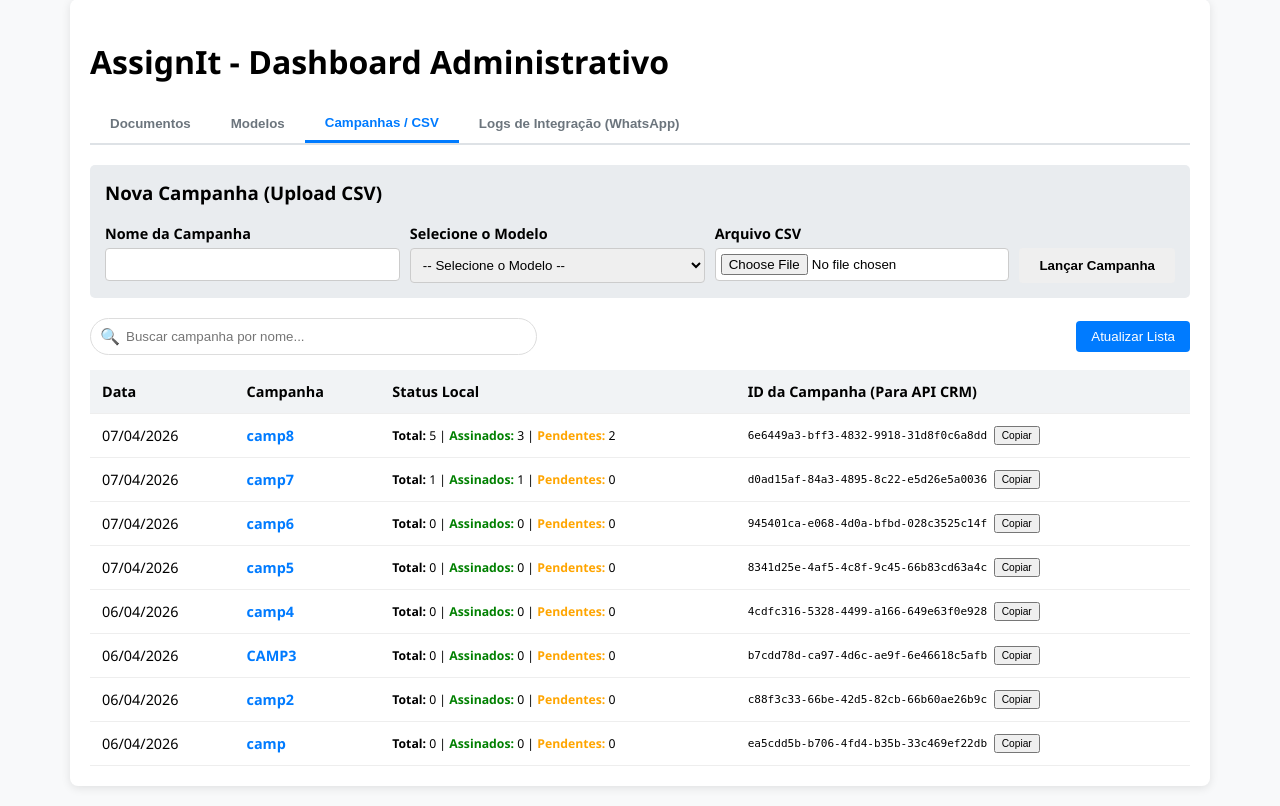
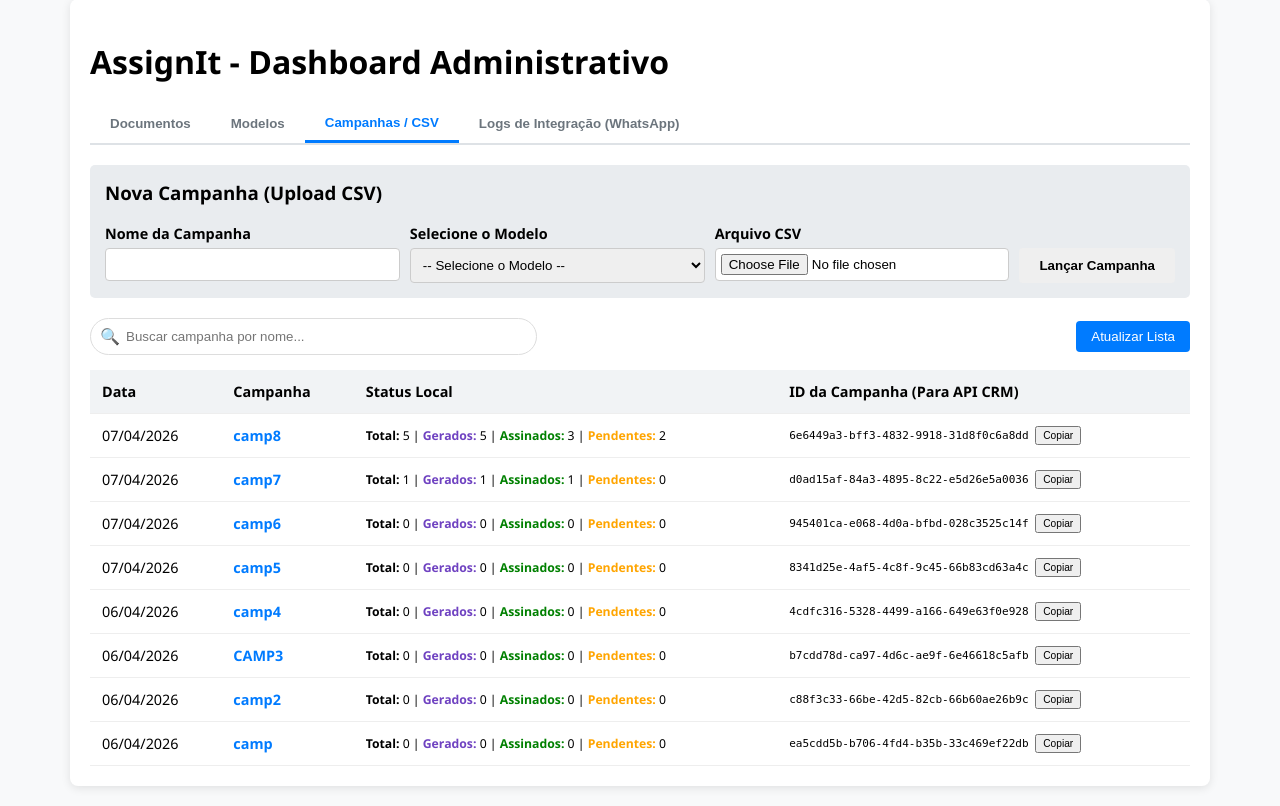
Before and after one commit to jefersoncoop/assignit, a Flask app: page /admin in a window 1280 px wide, after a click on "Campanhas / CSV". Shown: the part 21-827 px from the top of the page. Run offline with Flask 3, Linux system fonts and the light colour scheme.

Commit message:
bugfixv3

```diff
--- a/app.py
+++ b/app.py
@@ -642,12 +642,14 @@ def listar_campanhas():
     for c in campanhas:
         docs_query = Documento.query.filter_by(campanha_id=c.id)
         total = docs_query.count()
-        # Para otimizar, só contamos assinados se não for pesado demais ou em lote
         assinados = docs_query.filter_by(status='signed').count()
+        # Documentos "gerados" são aqueles que NÃO estão mais em fila de geração
+        gerados = docs_query.filter(~Documento.status.in_(['generating', 'processing', 'error_generating'])).count()
 
         d = c.to_dict()
         d['total_docs'] = total
         d['docs_assinados'] = assinados
+        d['docs_gerados'] = gerados
         d['docs_pendentes'] = total - assinados
         res.append(d)
     return jsonify(res)
@@ -926,6 +928,7 @@ def exportar_relatorio_campanha(campanha_id):
 @basic_auth.required
 def listar_docs_campanha(campanha_id):
     q = request.args.get('q', '')
+    status_filter = request.args.get('status', '')
     page = request.args.get('page', 1, type=int)
     per_page = request.args.get('per_page', 50, type=int)
 
@@ -935,8 +938,18 @@ def listar_docs_campanha(campanha_id):
             Documento.signer_name.ilike(f"%{q}%"),
             Documento.signer_cpf.ilike(f"%{q}%")
         ))
+    if status_filter:
+        if status_filter == 'ready':
+            # Alias para documentos que já saíram da fila de geração
+            query = query.filter(~Documento.status.in_(['generating', 'processing', 'error_generating']))
+        else:
+            query = query.filter_by(status=status_filter)
 
     pagination = query.order_by(Documento.created_at.desc()).paginate(page=page, per_page=per_page, error_out=False)
+
+    # Adicionalmente, calculamos o progresso total para o cabeçalho
+    total_docs = Documento.query.filter_by(campanha_id=campanha_id).count()
+    gerados = Documento.query.filter_by(campanha_id=campanha_id).filter(~Documento.status.in_(['generating', 'processing', 'error_generating'])).count()
 
     res = []
     for d in pagination.items:
@@ -948,7 +961,11 @@ def listar_docs_campanha(campanha_id):
         "items": res,
         "total": pagination.total,
         "pages": pagination.pages,
-        "current_page": pagination.page
+        "current_page": pagination.page,
+        "stats": {
+            "total_campanha": total_docs,
+            "gerados": gerados
+        }
     })
 
 @app.route('/api/admin/campanhas/resend/<request_id>', methods=['POST'])
--- a/templates/admin.html
+++ b/templates/admin.html
@@ -164,13 +164,25 @@
         <h2 id="modalCampanhaTitle" style="margin-top:0; color: #333; border-bottom: 2px solid #007bff; padding-bottom: 10px;">Gerenciar Campanha</h2>
 
         <div style="display: flex; gap: 15px; margin-bottom: 20px; align-items: center; background: #f0f7ff; padding: 15px; border-radius: 8px;">
-            <div style="flex: 1; position: relative;">
+            <div style="flex: 2; position: relative;">
                 <span style="position: absolute; left: 10px; top: 50%; transform: translateY(-50%); color: #666;">🔍</span>
                 <input type="text" id="inputSearchDocs" placeholder="Filtrar por nome ou CPF..."
                        style="width: 100%; padding: 10px 10px 10px 35px; border: 1px solid #007bff; border-radius: 8px; outline: none;"
                        onkeyup="debounceFetchDocs()">
             </div>
-            <div id="paginationSummary" style="font-size: 0.9em; font-weight: bold; color: #007bff;">Carregando métricas...</div>
+            <div style="flex: 1;">
+                <select id="selectFilterStatus" onchange="currentCampPage=1; renderDocsTable()"
+                        style="width: 100%; padding: 10px; border: 1px solid #007bff; border-radius: 8px; background: white; outline: none; cursor: pointer;">
+                    <option value="">Todos os Status</option>
+                    <option value="ready">✅ Gerados (Prontos)</option>
+                    <option value="generating">⏳ Pendentes de PDF</option>
+                    <option value="processing">⚙️ Em Processamento</option>
+                    <option value="signed">✍️ Assinados</option>
+                    <option value="pending">📄 Aguardando Assinatura</option>
+                    <option value="error_generating">❌ Erro na Geração</option>
+                </select>
+            </div>
+            <div id="paginationSummary" style="flex: 1; font-size: 0.85em; font-weight: bold; color: #007bff; text-align: right;">Carregando métricas...</div>
         </div>
         <div style="background: #f8f9fa; padding: 18px; border-radius: 10px; margin-bottom: 20px; border: 1px solid #dee2e6;">
             <h4 style="margin-top:0; color: #444;">+ Adicionar Assinante Manual</h4>
@@ -355,6 +367,7 @@
                     <td>
                         <div style="font-size: 0.85em;">
                             <b>Total:</b> ${c.total_docs} |
+                            <b style="color: #6f42c1;">Gerados:</b> ${c.docs_gerados} |
                             <b style="color: green;">Assinados:</b> ${c.docs_assinados} |
                             <b style="color: orange;">Pendentes:</b> ${c.docs_pendentes}
                         </div>
@@ -454,27 +467,38 @@
 
     async function renderDocsTable() {
         const q = document.getElementById('inputSearchDocs').value.trim();
+        const status = document.getElementById('selectFilterStatus').value;
         const tbody = document.querySelector('#tableCampanhaDocs tbody');
         tbody.innerHTML = '<tr><td colspan="6" style="text-align:center;">🔍 Buscando...</td></tr>';
 
         try {
-            const res = await fetch(`/api/admin/campanhas/${currentCampId}/docs?page=${currentCampPage}&q=${encodeURIComponent(q)}`);
+            const res = await fetch(`/api/admin/campanhas/${currentCampId}/docs?page=${currentCampPage}&q=${encodeURIComponent(q)}&status=${status}`);
             const data = await res.json();
 
-            document.getElementById('paginationSummary').innerText = `Total: ${data.total} registros | Mostrando página ${data.current_page} de ${data.pages}`;
-            document.getElementById('pageIndicator').innerText = `Página ${data.current_page} de ${data.pages}`;
+            const progressPercent = data.stats.total_campanha ? Math.round((data.stats.gerados / data.stats.total_campanha) * 100) : 0;
+            document.getElementById('paginationSummary').innerHTML = `
+                <div style="margin-bottom:4px;">📊 Gerados: ${data.stats.gerados} / ${data.stats.total_campanha} (${progressPercent}%)</div>
+                <div>Página ${data.current_page} de ${data.pages}</div>
+            `;
+
+            document.getElementById('pageIndicator').innerText = `Pág. ${data.current_page}`;
             document.getElementById('btnPrevPage').disabled = (data.current_page <= 1);
             document.getElementById('btnNextPage').disabled = (data.current_page >= data.pages);
 
             tbody.innerHTML = data.items.map(d => {
                 const link = `${window.location.origin}/campanha/auth/${d.request_id}`;
                 const dataCriacao = d.data_criacao ? new Date(d.data_criacao).toLocaleDateString('pt-BR') : '--';
+
+                let statusBadge = `<span class="badge bg-${d.status}">${d.status.toUpperCase()}</span>`;
+                if(d.status === 'processing') statusBadge = `<span class="badge" style="background:#6f42c1; color:white; animation: pulse 2s infinite;">PROCESSO ⚙️</span>`;
+                if(d.status === 'generating') statusBadge = `<span class="badge bg-pending">NA FILA ⏳</span>`;
+
                 return `
                 <tr style="border-bottom:1px solid #eee;">
                     <td style="padding:10px; color:#666;">${dataCriacao}</td>
                     <td style="padding:10px; font-weight:bold;">${d.nome_signatario}</td>
                     <td style="padding:10px;">${d.cpf_signatario}</td>
-                    <td style="padding:10px;"><span class="badge bg-${d.status}">${d.status.toUpperCase()}</span></td>
+                    <td style="padding:10px;">${statusBadge}</td>
                     <td style="padding:10px;">
                         <div style="display:flex; flex-direction:column; gap:4px;">
                             <span class="badge ${d.whatsapp_status === 'Enviado' ? 'bg-signed' : 'bg-pending'}" style="width:fit-content;">${d.whatsapp_status}</span>
@@ -484,7 +508,7 @@
                     <td style="padding:10px;">
                         <button onclick="copiarTexto('${link}')" class="btn btn-secondary" style="padding:4px 8px; font-size:0.8em;" title="Copiar Link Seguro">URL</button>
                         <button onclick="reenviarWa('${d.request_id}')" class="btn btn-primary" style="padding:4px 8px; font-size:0.8em; background:#007bff;" title="Salvar tel e reenviar">RE-WA</button>
-                        ${d.status === 'pending' ? `<button onclick="apagarDocCampanha('${d.request_id}')" class="btn btn-danger" style="padding:4px 8px; font-size:0.8em; background:#dc3545; border:none; color:white;">Apagar</button>` : ''}
+                        ${(d.status === 'pending' || d.status.startsWith('error')) ? `<button onclick="apagarDocCampanha('${d.request_id}')" class="btn btn-danger" style="padding:4px 8px; font-size:0.8em; background:#dc3545; border:none; color:white;">Apagar</button>` : ''}
                     </td>
                 </tr>
                 `;
```
